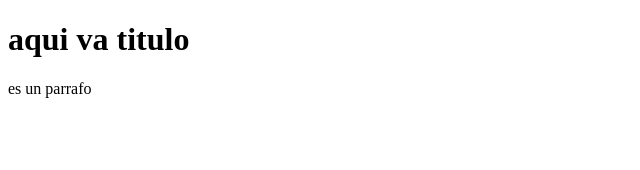
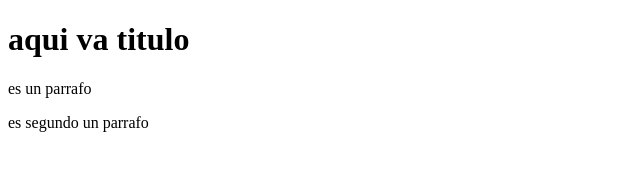
Before and after one commit to victorcambera/ProyectoWeb, a plain HTML site: page index.html in a window 1280 px wide. Shown: the whole page, without its empty margins (0-640 px from the left). Drawn offline with Linux system fonts and the light colour scheme.

Commit message:
agregando seg parrafo

```diff
--- a/index.html
+++ b/index.html
@@ -9,5 +9,7 @@
 <body>
     <h1>aqui va titulo</h1>
     <p>es un parrafo</p>
+
+     <p>es segundo  un parrafo</p>
 </body>
 </html>
```
